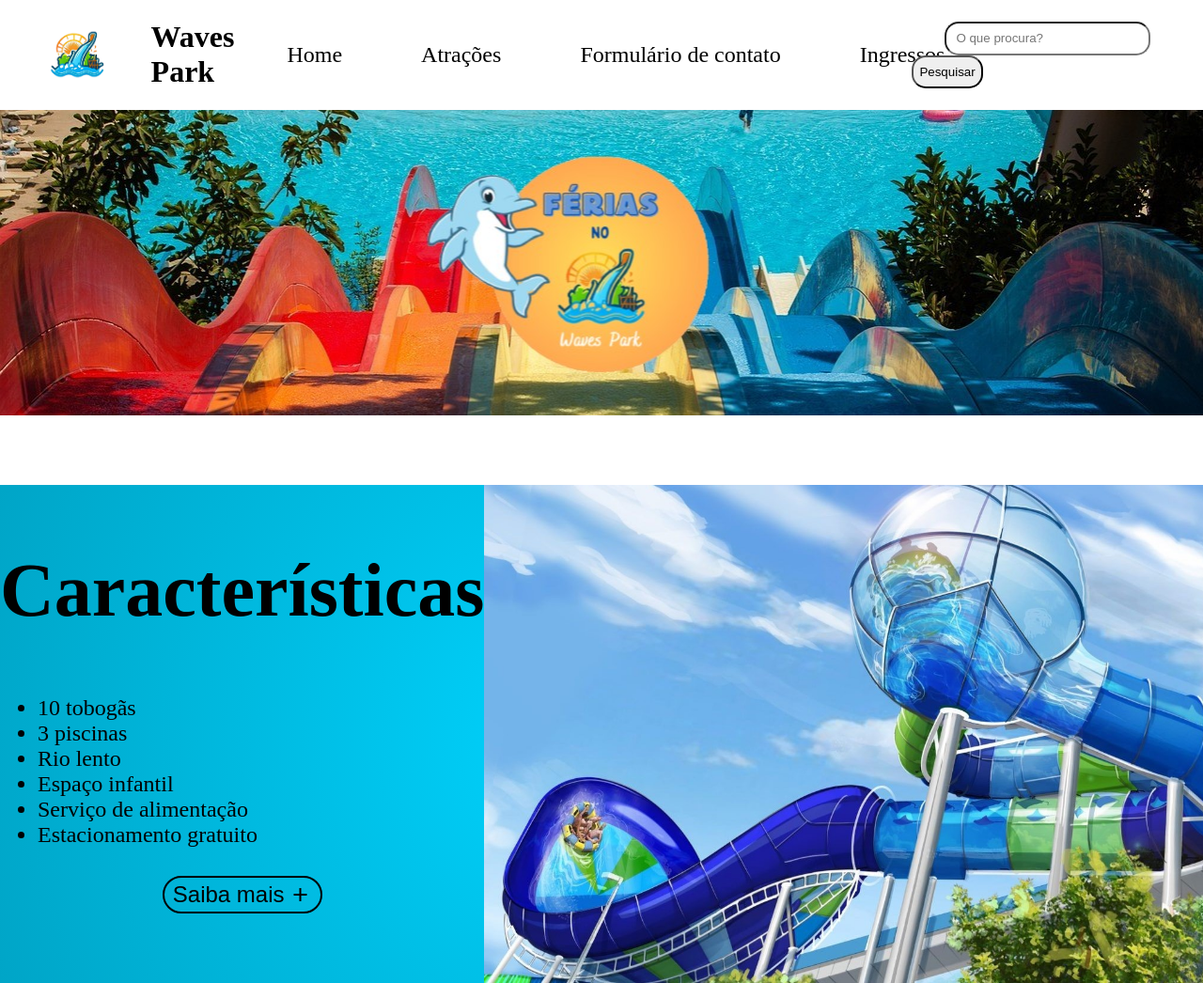
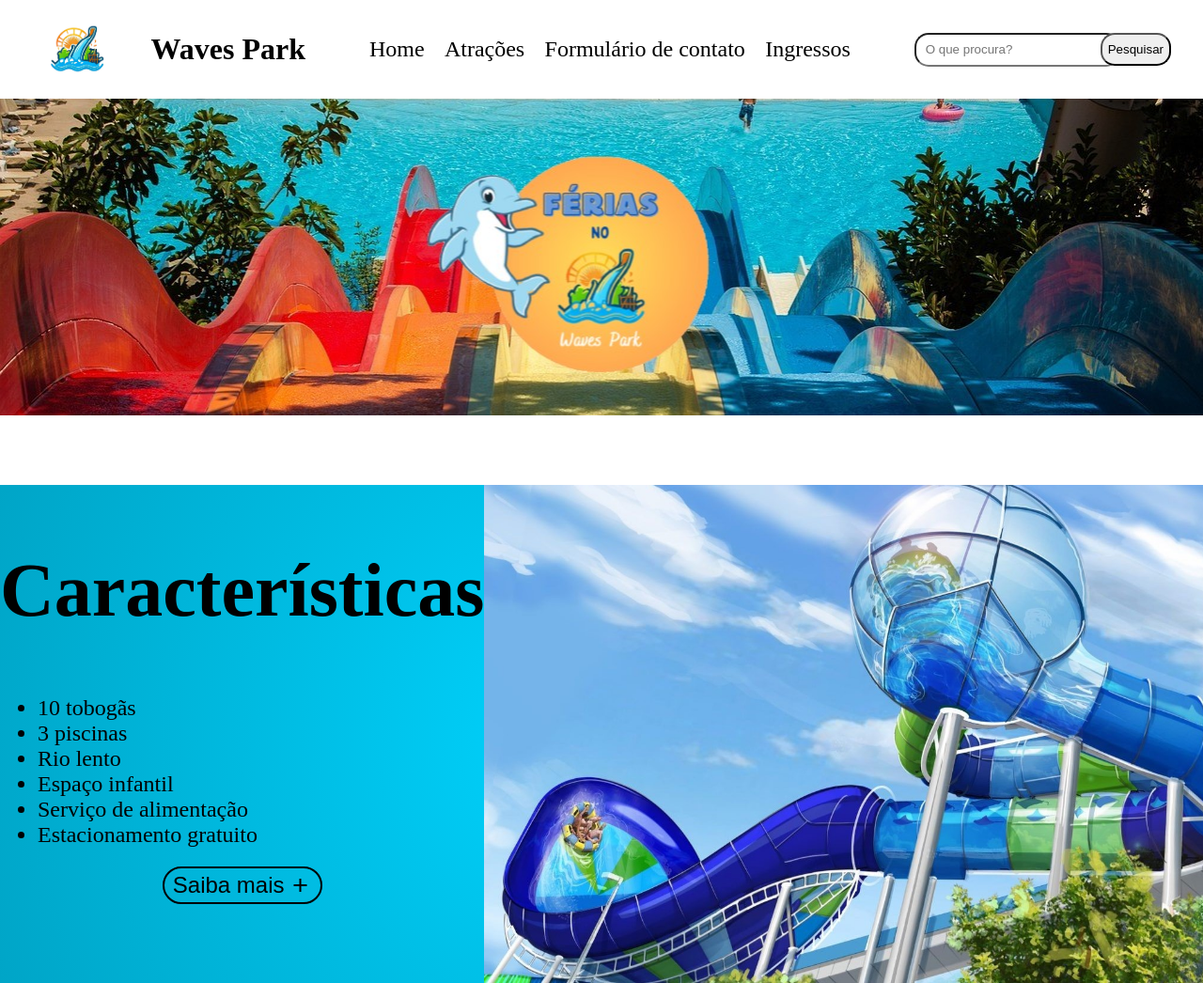
Before and after one commit to Giovanalupo/Atividade-grupo3, a plain HTML site: page index.html in a window 1280 px wide. Shown: the top 1046 px of the page at 94% size. Drawn offline with nearby package versions, Linux system fonts and the light colour scheme.

Commit message:
Update style.css

```diff
--- a/style.css
+++ b/style.css
@@ -22,7 +22,7 @@ body {
 }
 
 nav {
-    width: 700px;
+    width: 50%;
     margin-left: auto;
     margin-right: auto;
     text-align: center;
@@ -31,7 +31,9 @@ nav {
 }
 
 .navbar {
-    width: 700px;
+    width: 80%;
+    margin-left: auto;
+    margin-right: auto;
     display: flex;
     justify-content: space-between;
 }
@@ -103,7 +105,7 @@ nav {
 }
 
 .principais button {
-    margin-top: 30px;
+    margin-top: 20px;
     margin-left: auto;
     margin-right: auto;
     padding: 0;
```
